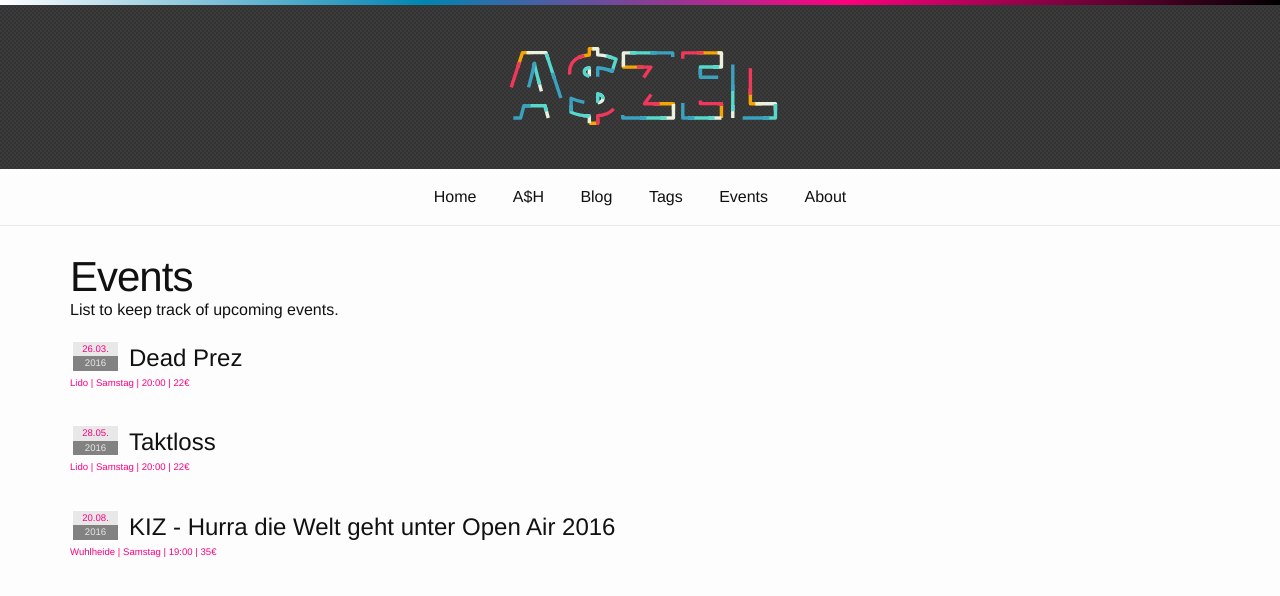
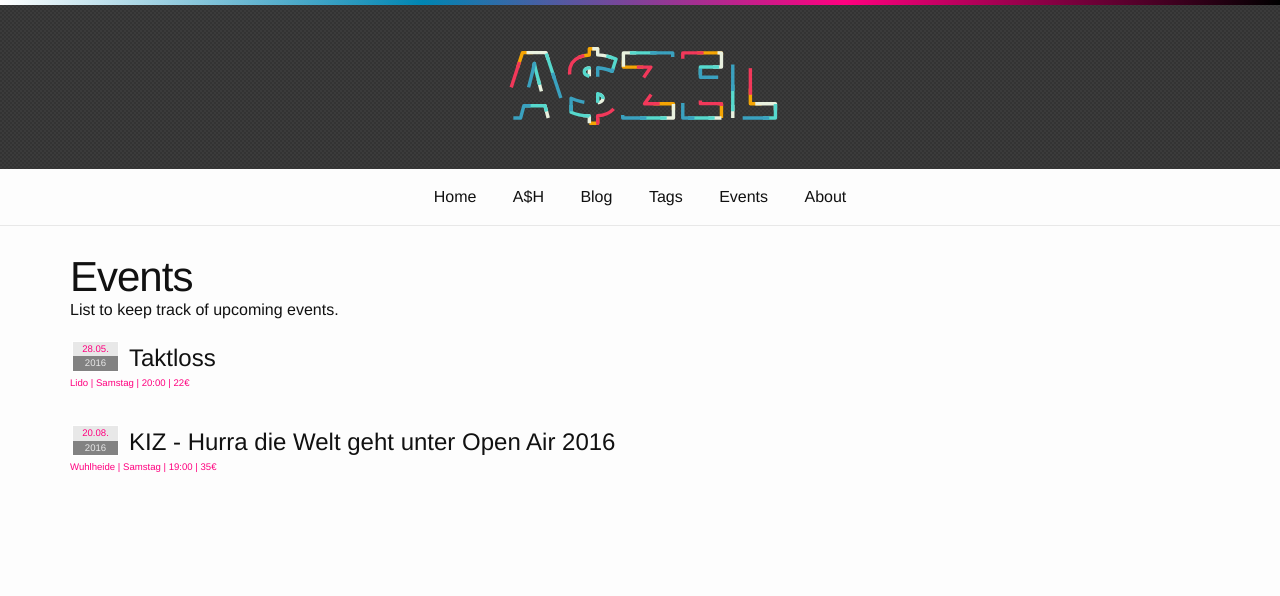
Before and after one commit to aszel/aszel.github.io, a Jekyll site: the page built from events/index.md, in a window 1280 px wide. Shown: the top 596 px of the page. Built offline with Jekyll 4.4.1, drawn with Linux system fonts in a browser that asks for light colours; comment, search, counter and statistics services are not loaded.

Commit message:
removed event and improved table style for routes

```diff
--- a/events/index.md
+++ b/events/index.md
@@ -25,21 +25,6 @@ List to keep track of upcoming events.
 </div>
 -->
 <ul class="post-list">
-
-<li>
-    <p class="post-list-date">
-        <span class="post-meta post-list-date-day">26.03.</span>
-        <span class="post-meta post-list-date-year">2016</span>
-    </p>
-    <h2>
-        <a class="post-link" href="http://www.lido-berlin.de/events/2016-03-26-dead-prez" target="_blank">
-        Dead Prez
-        </a>
-        <p class="post-meta">
-        Lido | Samstag | 20:00 | 22€
-        </p>
-    </h2>
-</li>
 
 <li>
     <p class="post-list-date">
```
Also changed, not shown: blog/_posts/2016-05-23-routelist.md (+17 -0 lines).
